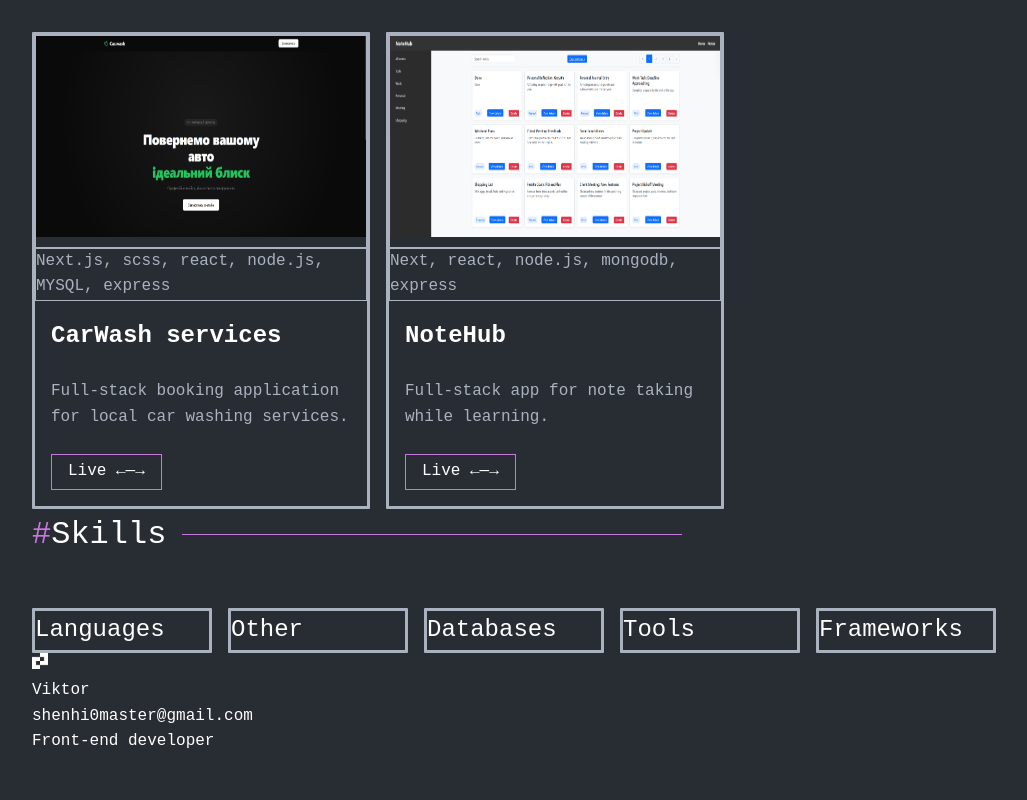
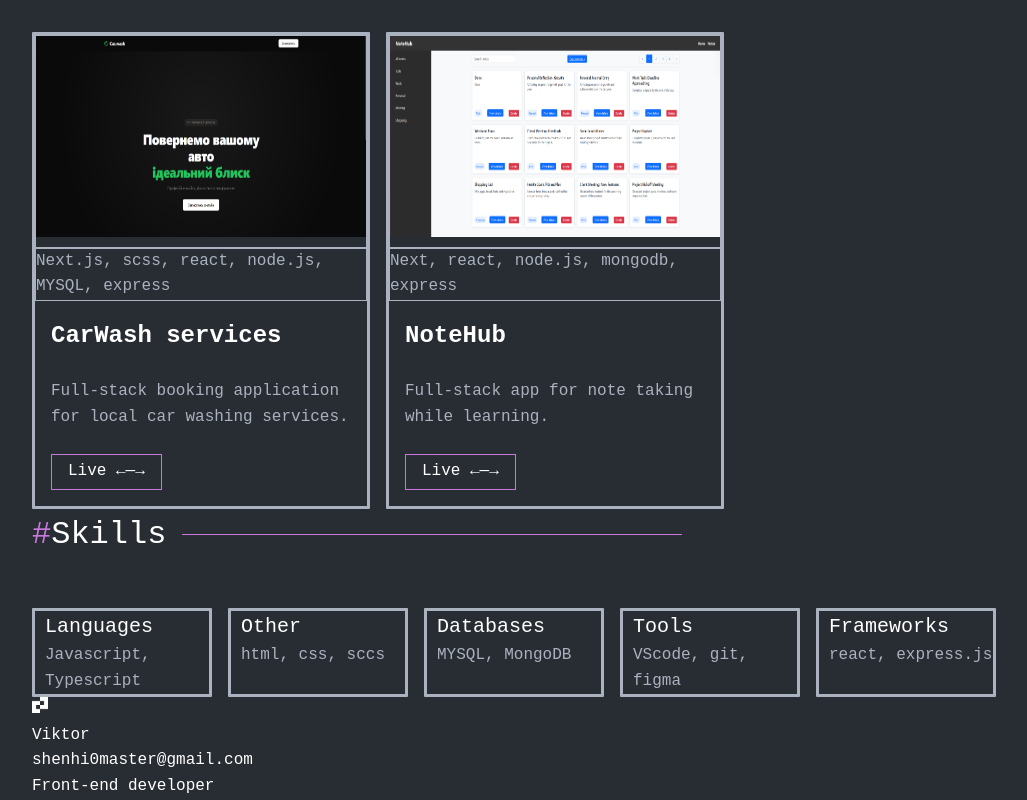
Before and after one commit to Shenhi30/portfolio-website, a Next.js app: page / in a window 1280 px wide. Shown: the part 784-1584 px from the top of the page, without its empty margins (116-1143 px from the left). Before the commit the page ends 1539 px from the top, so only its background shows below. Built offline with nearby package versions, Linux system fonts and the light colour scheme.

Commit message:
skills done

```diff
--- a/components/UI/skillCards/skillcards.module.scss
+++ b/components/UI/skillCards/skillcards.module.scss
@@ -10,10 +10,13 @@
     width: 100%;
     max-width: 180px;
     h1{
-        font-size: 24px;
+        margin-left: 10px;
+        font-size: 20px;
         font-weight: 500;
     }
     p{
+        margin-left: 10px;
+        font-size: 16px;
         color: $text-gray;
     }
 }
--- a/components/previews/skills/skills-p.tsx
+++ b/components/previews/skills/skills-p.tsx
@@ -8,11 +8,21 @@ export default function SkillsP() {
 
             <SectionTitle title={"Skills"} />
         <div className={css.cardWrap}>
-            <SkillCards title={"Languages"} skills={[]} />
-            <SkillCards title={"Other"} skills={[]} />
-            <SkillCards title={"Databases"} skills={[]} />
-            <SkillCards title={"Tools"} skills={[]} />
-            <SkillCards title={"Frameworks"} skills={[]} />
+            <SkillCards
+             title={"Languages"}
+             skills={['Javascript,','Typescript']} />
+            <SkillCards
+             title={"Other"}
+             skills={['html, ', 'css, ','sccs']} />
+            <SkillCards
+             title={"Databases"}
+             skills={['MYSQL, ','MongoDB']} />
+            <SkillCards
+             title={"Tools"}
+             skills={['VScode,','git, ','figma ']} />
+            <SkillCards
+            title={"Frameworks"}
+             skills={['react, ','express.js']} />
         </div>
         </>
     )
```
